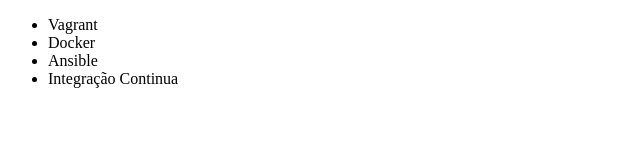
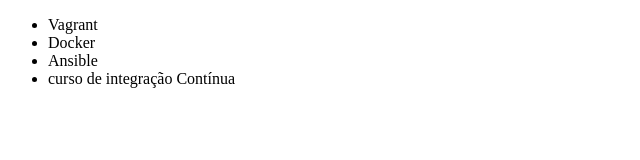
Before and after one commit to arthurrivas/CursoAlura, a plain HTML site: page index.html in a window 1280 px wide. Shown: the full height of the page, 0-640 px from the left. Drawn offline with Linux system fonts and the light colour scheme.

Commit message:
salvando curso de integraçao continua

```diff
--- a/index.html
+++ b/index.html
@@ -9,7 +9,7 @@
         <li>Vagrant</li>
         <li>Docker</li>
         <li>Ansible</li>
-        <li>Integração Continua</li>
+        <li>curso de integração Contínua</li>
     </ul>
 </body>
 </html>
```
